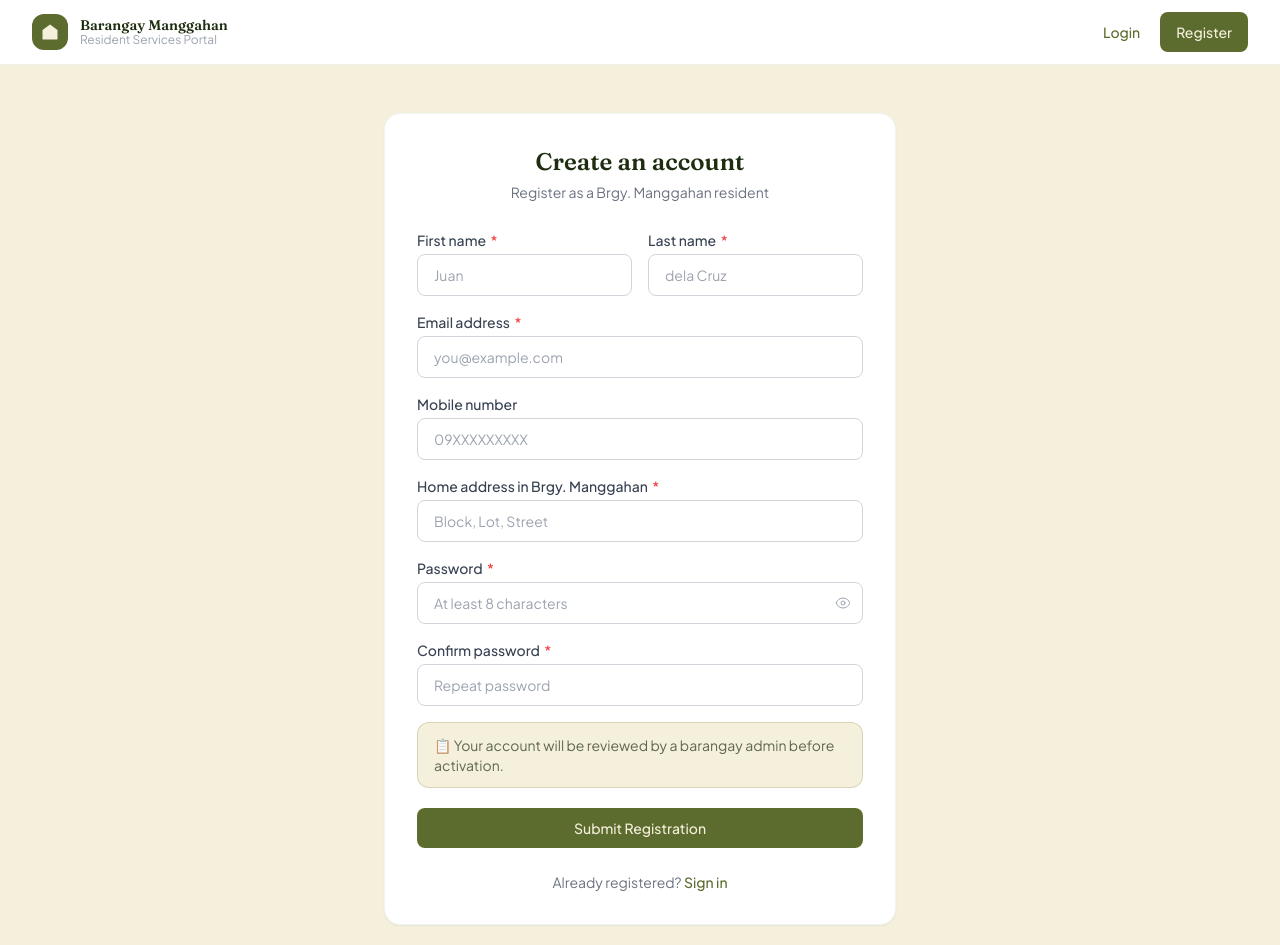
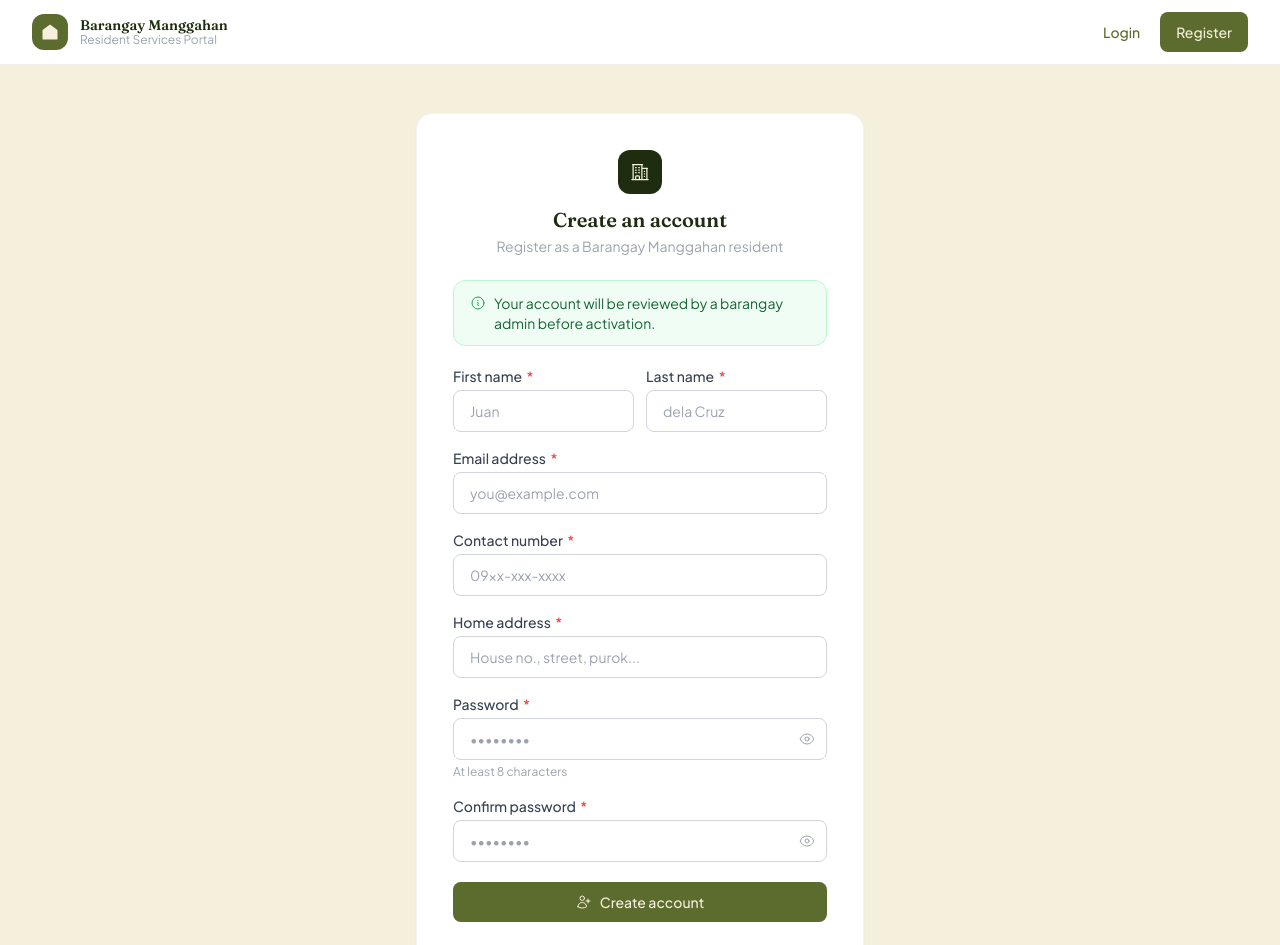
Before and after one commit to giovalenciaombao/baranggay-manggahan, a Vue app in the folder frontend/: page /register in a window 1280 px wide. Shown: the top 945 px of the page. Built offline with nearby package versions, Linux system fonts and the light colour scheme.

Commit message:
feat: registration form updated

```diff
--- a/frontend/src/pages/auth/Register.vue
+++ b/frontend/src/pages/auth/Register.vue
@@ -1,16 +1,34 @@
 <template>
-  <div class="min-h-[calc(100vh-4rem)] flex items-center justify-center px-4 py-12">
-    <div class="w-full max-w-lg">
+  <div class="min-h-[calc(100vh-4rem)] flex items-center justify-center px-4 py-12 bg-primary-light">
+    <div class="w-full max-w-md">
+      <div class="card rounded-2xl p-8 sm:p-9">
 
-      <div class="bg-white rounded-2xl shadow-sm border border-gray-100 p-8">
-        <div class="mb-7 text-center">
-          <h2 class="font-display text-2xl font-semibold text-primary-dark">Create an account</h2>
-          <p class="text-sm text-gray-500 mt-1">Register as a Brgy. Manggahan resident</p>
+        <!-- Logo + heading -->
+        <div class="flex flex-col items-center mb-6 gap-3">
+          <div class="w-11 h-11 bg-primary-dark rounded-xl flex items-center justify-center">
+            <BuildingOffice2Icon class="w-5 h-5 text-primary-light" />
+          </div>
+          <div class="text-center">
+            <h2 class="font-display text-xl font-semibold text-primary-dark">Create an account</h2>
+            <p class="text-sm text-gray-400 mt-0.5">Register as a Barangay Manggahan resident</p>
+          </div>
+        </div>
+
+        <!-- Pending approval notice -->
+        <div class="flex items-start gap-2 bg-green-50 border border-green-200 rounded-xl px-4 py-3 mb-5">
+          <InformationCircleIcon class="w-4 h-4 text-green-600 flex-shrink-0 mt-0.5" />
+          <p class="text-sm text-green-800">Your account will be reviewed by a barangay admin before activation.</p>
+        </div>
+
+        <!-- API error -->
+        <div v-if="apiError" class="flex items-center gap-2 bg-red-50 border border-red-200 rounded-xl px-4 py-3 mb-5">
+          <ExclamationCircleIcon class="w-4 h-4 text-red-500 flex-shrink-0" />
+          <p class="text-sm text-red-700">{{ apiError }}</p>
         </div>
 
         <form @submit.prevent="handleRegister" novalidate>
-          <!-- Row: first + last name -->
-          <div class="grid grid-cols-1 sm:grid-cols-2 gap-x-4">
+          <!-- Name row -->
+          <div class="grid grid-cols-2 gap-3">
             <AppInput
               v-model="form.first_name"
               label="First name"
@@ -37,17 +55,18 @@
           />
 
           <AppInput
-            v-model="form.phone"
-            label="Mobile number"
+            v-model="form.contact_number"
+            label="Contact number"
             type="tel"
-            placeholder="09XXXXXXXXX"
-            :error="errors.phone"
+            placeholder="09xx-xxx-xxxx"
+            :error="errors.contact_number"
+            required
           />
 
           <AppInput
             v-model="form.address"
-            label="Home address in Brgy. Manggahan"
-            placeholder="Block, Lot, Street"
+            label="Home address"
+            placeholder="House no., street, purok..."
             :error="errors.address"
             required
           />
@@ -56,14 +75,17 @@
             v-model="form.password"
             label="Password"
             :type="showPassword ? 'text' : 'password'"
-            placeholder="At least 8 characters"
+            placeholder="••••••••"
             :error="errors.password"
+            hint="At least 8 characters"
             required
           >
             <template #suffix>
-              <button type="button" @click="showPassword = !showPassword" class="text-gray-400">
-                <EyeIcon v-if="!showPassword" class="w-4 h-4" />
-                <EyeSlashIcon v-else class="w-4 h-4" />
+              <button type="button" @click="showPassword = !showPassword"
+                class="text-gray-400 hover:text-gray-600 transition-colors"
+                :aria-label="showPassword ? 'Hide password' : 'Show password'">
+                <EyeSlashIcon v-if="showPassword" class="w-4 h-4" />
+                <EyeIcon v-else class="w-4 h-4" />
               </button>
             </template>
           </AppInput>
@@ -71,31 +93,51 @@
           <AppInput
             v-model="form.password_confirmation"
             label="Confirm password"
-            :type="showPassword ? 'text' : 'password'"
-            placeholder="Repeat password"
+            :type="showConfirm ? 'text' : 'password'"
+            placeholder="••••••••"
             :error="errors.password_confirmation"
             required
-          />
+          >
+            <template #suffix>
+              <button type="button" @click="showConfirm = !showConfirm"
+                class="text-gray-400 hover:text-gray-600 transition-colors"
+                :aria-label="showConfirm ? 'Hide password' : 'Show password'">
+                <EyeSlashIcon v-if="showConfirm" class="w-4 h-4" />
+                <EyeIcon v-else class="w-4 h-4" />
+              </button>
+            </template>
+          </AppInput>
 
-          <!-- Note -->
-          <div class="mb-5 px-4 py-3 bg-primary-50 border border-primary/20 rounded-xl text-sm text-primary-dark/70">
-            📋 Your account will be reviewed by a barangay admin before activation.
-          </div>
-
-          <!-- API error -->
-          <div v-if="apiError" class="mb-4 px-4 py-3 bg-red-50 border border-red-200 rounded-xl">
-            <p class="text-sm text-red-600">{{ apiError }}</p>
-          </div>
-
-          <AppButton type="submit" variant="primary" class="w-full" :loading="loading">
-            Submit Registration
+          <AppButton type="submit" variant="primary" class="w-full mt-1" :loading="loading">
+            <UserPlusIcon class="w-4 h-4" />
+            Create account
           </AppButton>
         </form>
 
+        <!-- Divider -->
+        <div class="flex items-center gap-3 my-5">
+          <hr class="flex-1 border-gray-200" />
+          <span class="text-xs text-gray-400">or</span>
+          <hr class="flex-1 border-gray-200" />
+        </div>
+
+        <!-- Google -->
+        <button
+          @click="handleGoogle"
+          :disabled="loading"
+          class="w-full flex items-center justify-center gap-2.5 px-4 py-2.5 rounded-xl border border-gray-200 text-sm font-medium text-gray-700 hover:bg-gray-50 transition-colors disabled:opacity-50"
+        >
+          <GoogleIcon />
+          Continue with Google
+        </button>
+
         <p class="mt-6 text-center text-sm text-gray-500">
-          Already registered?
-          <RouterLink to="/login" class="text-primary font-medium hover:underline">Sign in</RouterLink>
+          Already have an account?
+          <RouterLink to="/login" class="text-primary font-medium hover:underline">
+            Sign in
+          </RouterLink>
         </p>
+
       </div>
     </div>
   </div>
@@ -105,66 +147,75 @@
 import { ref, reactive } from 'vue'
 import { useRouter, RouterLink } from 'vue-router'
 import { useToast } from 'vue-toastification'
-import { EyeIcon, EyeSlashIcon } from '@heroicons/vue/24/outline'
+import {
+  BuildingOffice2Icon,
+  EyeIcon,
+  EyeSlashIcon,
+  ExclamationCircleIcon,
+  InformationCircleIcon,
+  UserPlusIcon,
+} from '@heroicons/vue/24/outline'
 import { useAuthStore } from '@/stores/auth'
 import AppInput from '@/components/common/AppInput.vue'
 import AppButton from '@/components/common/AppButton.vue'
+import GoogleIcon from '@/components/common/GoogleIcon.vue'
 
 const authStore = useAuthStore()
 const router    = useRouter()
 const toast     = useToast()
 
-const loading      = ref(false)
+const loading     = ref(false)
 const showPassword = ref(false)
-const apiError     = ref('')
+const showConfirm  = ref(false)
+const apiError    = ref('')
 
 const form = reactive({
-  first_name: '', last_name: '', email: '',
-  phone: '', address: '', password: '', password_confirmation: ''
+  first_name:            '',
+  last_name:             '',
+  email:                 '',
+  contact_number:        '',
+  address:               '',
+  password:              '',
+  password_confirmation: '',
 })
 
 const errors = reactive({
-  first_name: '', last_name: '', email: '',
-  phone: '', address: '', password: '', password_confirmation: ''
+  first_name:            '',
+  last_name:             '',
+  email:                 '',
+  contact_number:        '',
+  address:               '',
+  password:              '',
+  password_confirmation: '',
 })
 
 function validate() {
-  let ok = true
-  const required = ['first_name', 'last_name', 'email', 'address', 'password', 'password_confirmation']
-  required.forEach(f => {
-    errors[f] = !form[f] ? 'This field is required.' : ''
-    if (errors[f]) ok = false
-  })
-  if (form.password && form.password.length < 8) {
-    errors.password = 'Password must be at least 8 characters.'; ok = false
-  }
-  if (form.password !== form.password_confirmation) {
-    errors.password_confirmation = 'Passwords do not match.'; ok = false
-  }
-  return ok
+  errors.first_name            = !form.first_name            ? 'First name is required.'       : ''
+  errors.last_name             = !form.last_name             ? 'Last name is required.'        : ''
+  errors.email                 = !form.email                 ? 'Email is required.'            : ''
+  errors.contact_number        = !form.contact_number        ? 'Contact number is required.'   : ''
+  errors.address               = !form.address               ? 'Address is required.'          : ''
+  errors.password              = form.password.length < 8    ? 'At least 8 characters.'        : ''
+  errors.password_confirmation = form.password !== form.password_confirmation
+                                  ? 'Passwords do not match.' : ''
+  return Object.values(errors).every(e => !e)
 }
 
 async function handleRegister() {
   if (!validate()) return
   loading.value  = true
   apiError.value = ''
-
   try {
-    await authStore.register({
-      name: `${form.first_name} ${form.last_name}`,
-      ...form
-    })
-    toast.success('Registration submitted! Please check your email to verify.')
-    router.push({ name: 'verify-email' })
+    await authStore.register(form)
+    router.push('/pending-approval')
   } catch (err) {
-    const errs = err.response?.data?.errors
-    if (errs) {
-      Object.keys(errs).forEach(k => { if (errors[k] !== undefined) errors[k] = errs[k][0] })
-    } else {
-      apiError.value = err.response?.data?.message || 'Registration failed.'
-    }
+    apiError.value = err.response?.data?.message || 'Registration failed. Please try again.'
   } finally {
     loading.value = false
   }
 }
+
+function handleGoogle() {
+  window.location.href = '/api/auth/google/redirect'
+}
 </script>
```
